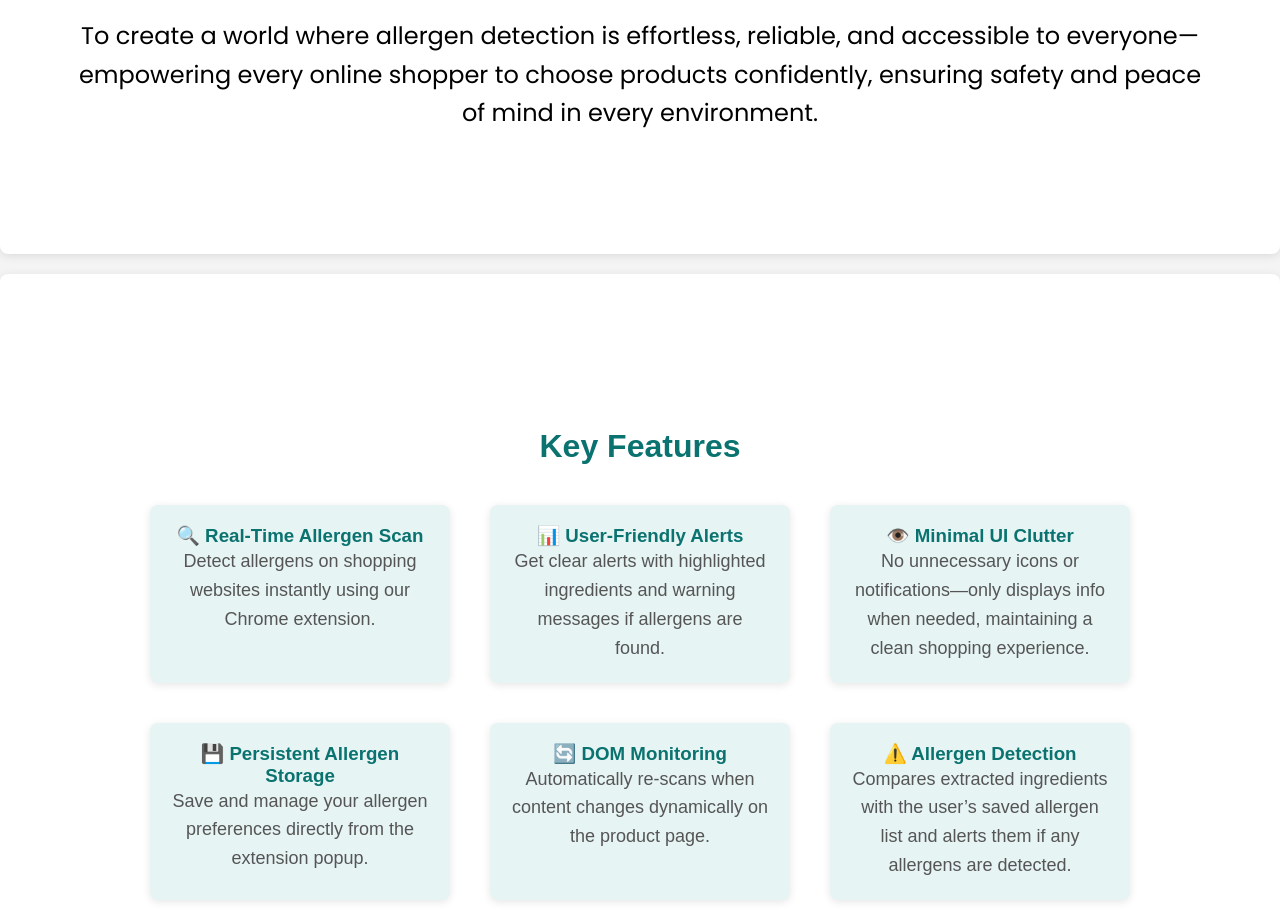
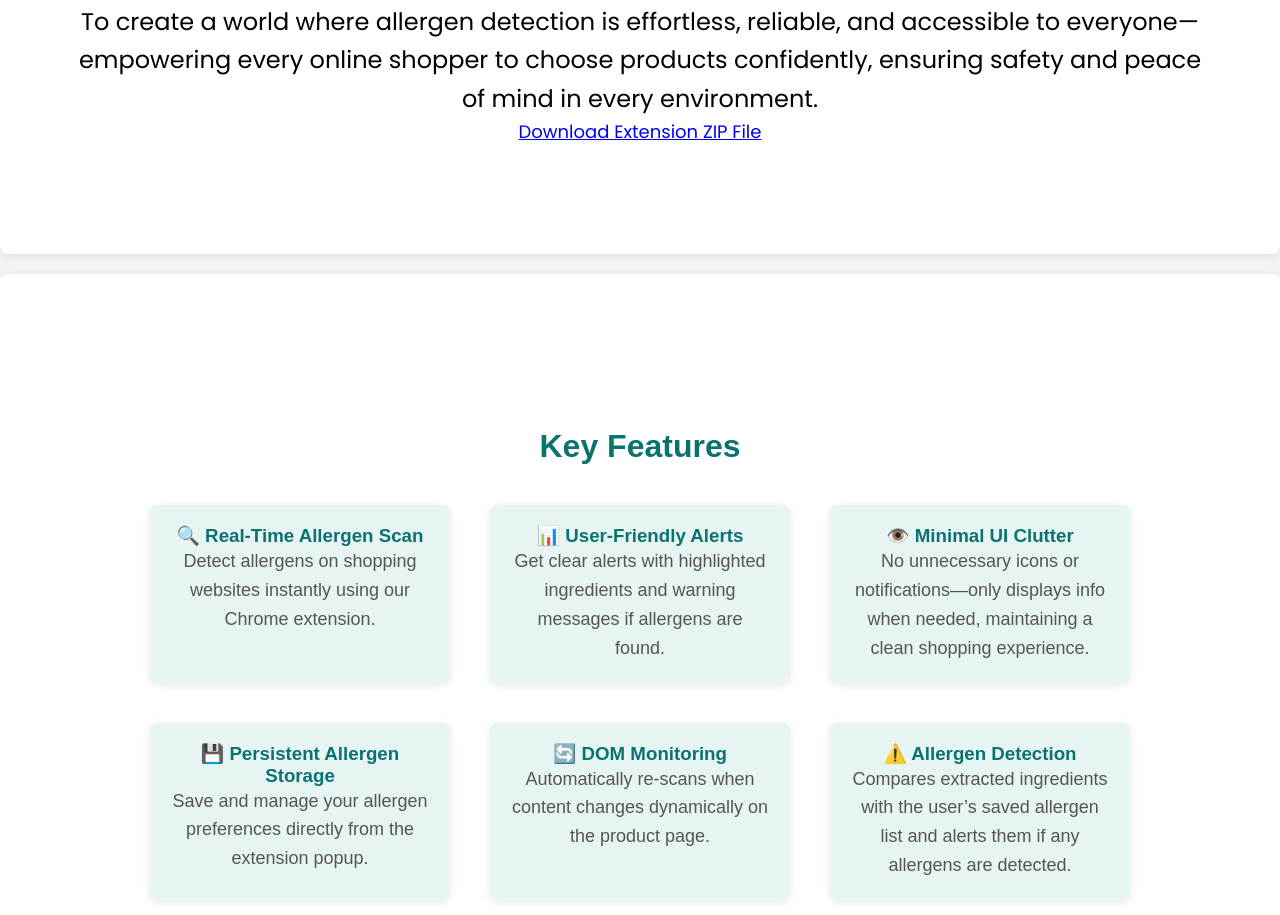
Before and after one commit to SRkaranchander/vaitra, a plain HTML site: page capstone/index.html in a window 1280 px wide. Shown: the part 1386-2301 px from the top of the page. Drawn offline with Linux system fonts and the light colour scheme.

Commit message:
Update index.html

```diff
--- a/capstone/index.html
+++ b/capstone/index.html
@@ -66,6 +66,7 @@
       <p style="font-size: 1.5em; color: #000000; line-height: 1.6;">
        To create a world where allergen detection is effortless, reliable, and accessible to everyone—empowering every online shopper to choose products confidently, ensuring safety and peace of mind in every environment.
       </p>
+     <p><a href="zip vaitra.zip" download>Download Extension ZIP File</a></p>
     </div>
   </div>
 </section>
```
